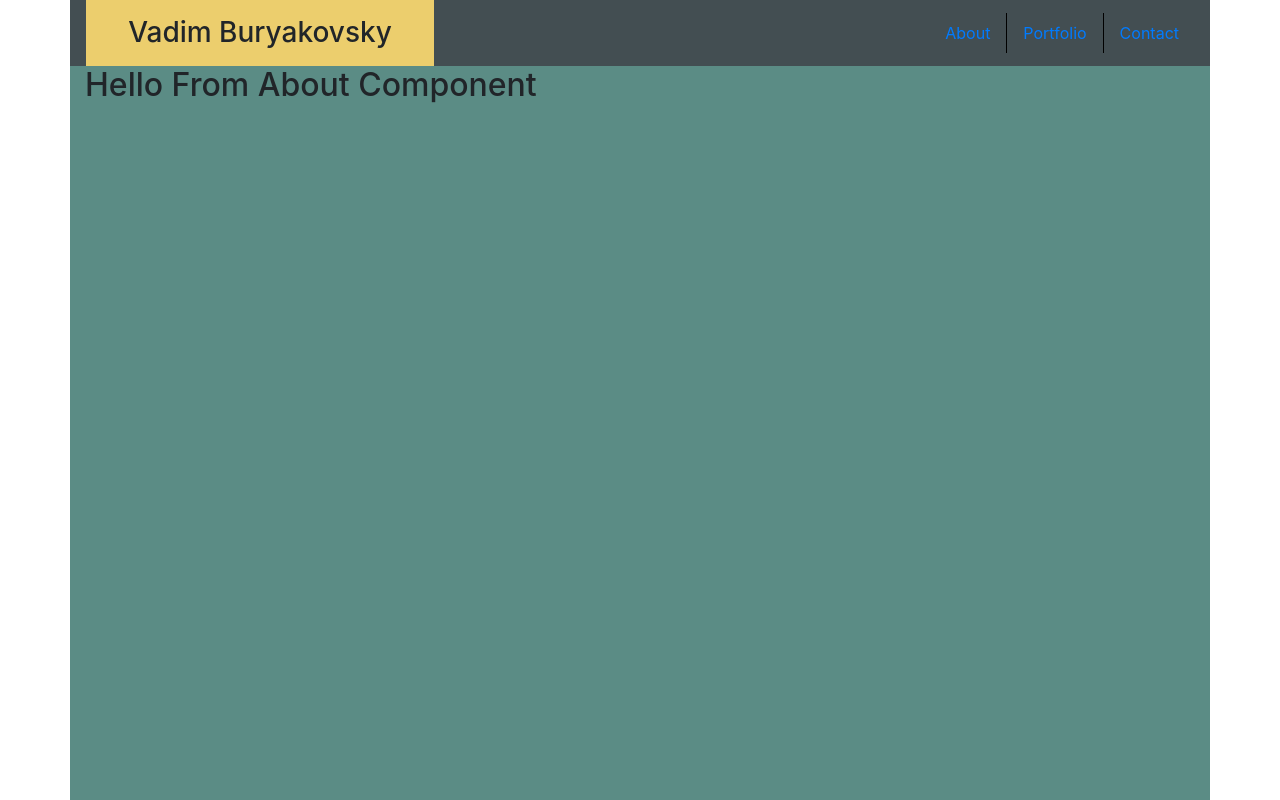
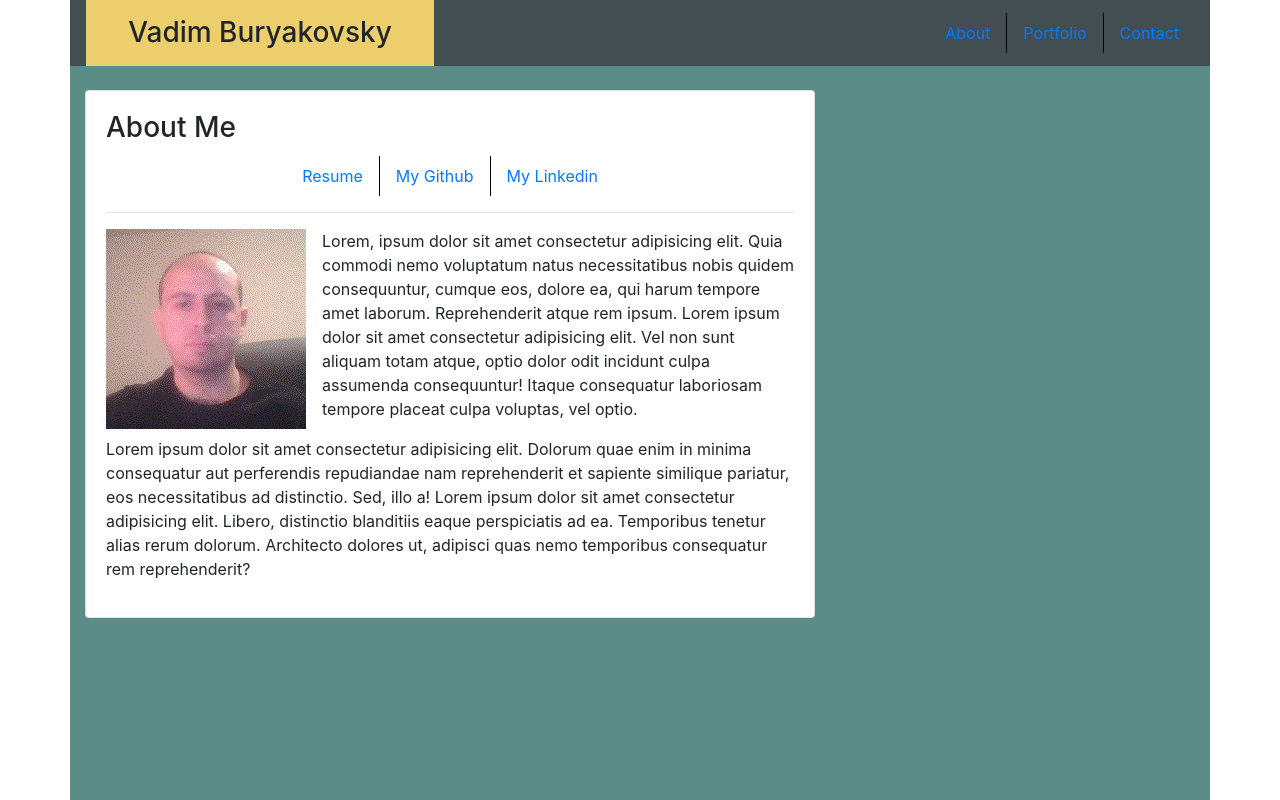
Before and after one commit to vadimsusername/vadim-buryakovsky, a React (Create React App) app: page / in a window 1280 px wide. Built offline with nearby package versions, Linux system fonts and the light colour scheme.

Commit message:
updated/finished? About component/page

```diff
--- a/src/App.js
+++ b/src/App.js
@@ -10,7 +10,7 @@ import Four04 from "./components/Four04";
 
 function App() {
   return (
-    <div class="container bg3 fill">
+    <div className="container bg3 fill">
       <Router>
         <Header></Header>
         <Switch>
--- a/src/components/About/index.js
+++ b/src/components/About/index.js
@@ -1,12 +1,34 @@
+/* eslint-disable jsx-a11y/img-redundant-alt */
 import React from "react";
 import "./style.css";
-
+import myFace from "./Vadim.jpg"
 function About() {
 
     return (
-        <>
-            <h2>Hello From About Component</h2>
-        </>
+        <div className="row r2">
+            <div className="col-12 bg3 col-md-12 col-lg-8">
+
+                <div className="card w-100 mt-3 mt-md-4" >
+                    <div className="card-body ">
+                       <h3 className="card-title">About Me</h3>
+                      <nav className="nav  w-100 h-100 justify-content-center">
+                        <a className="nav-link align-self-center br" href="MyResume.pdf" target="_blank" >Resume</a>
+                        <a rel="noopener noreferrer" className="nav-link align-self-center br" href="https://github.com/vadimsusername" target="_blank">My Github</a>
+                        <a rel="noopener noreferrer" className="nav-link align-self-center" href="https://www.linkedin.com/in/vadim-buryakovsky-176729101/" target="_blank">My Linkedin</a>
+                      </nav>
+                       <hr />
+
+                      <img src={myFace} className="img-fluid float-none float-md-left mr-md-3"  alt="Vadim's Profile Picture" id="about-image" />
+                        <p>Lorem, ipsum dolor sit amet consectetur adipisicing elit. Quia commodi nemo voluptatum natus necessitatibus nobis quidem consequuntur, cumque eos, dolore ea, qui harum tempore amet laborum. Reprehenderit atque rem ipsum. Lorem ipsum dolor sit amet consectetur adipisicing elit. Vel non sunt aliquam totam atque, optio dolor odit incidunt culpa assumenda consequuntur! Itaque consequatur laboriosam tempore placeat culpa voluptas, vel optio.</p>
+                        <p>Lorem ipsum dolor sit amet consectetur adipisicing elit. Dolorum quae enim in minima consequatur aut perferendis repudiandae nam reprehenderit et sapiente similique pariatur, eos necessitatibus ad distinctio. Sed, illo a! Lorem ipsum dolor sit amet consectetur adipisicing elit. Libero, distinctio blanditiis eaque perspiciatis ad ea. Temporibus tenetur alias rerum dolorum. Architecto dolores ut, adipisci quas nemo temporibus consequatur rem reprehenderit?</p>
+                    </div>
+                </div>
+            </div>
+            <div className="col bg3">
+
+            </div>
+
+        </div>
     );
 }
 
--- a/src/components/Header/index.js
+++ b/src/components/Header/index.js
@@ -24,7 +24,7 @@ function Header() {
                     <Link to="/portfolio" className="nav-link align-self-center br"/* className={location.pathname === "/portfolio" ? "nav-link active" : "nav-link"} */>
                         Portfolio
                     </Link>
-                    <Link to="/contact" class="nav-link align-self-center"/* className={location.pathname === "/contact" ? "nav-link active" : "nav-link"} */>
+                    <Link to="/contact" className="nav-link align-self-center"/* className={location.pathname === "/contact" ? "nav-link active" : "nav-link"} */>
                         Contact
                     </Link>
                     {/* <a class="nav-link align-self-center br" href="#">About</a>
```
Also changed, not shown: src/assets/Vadim.jpg (added), src/components/About/Vadim.jpg (added).
